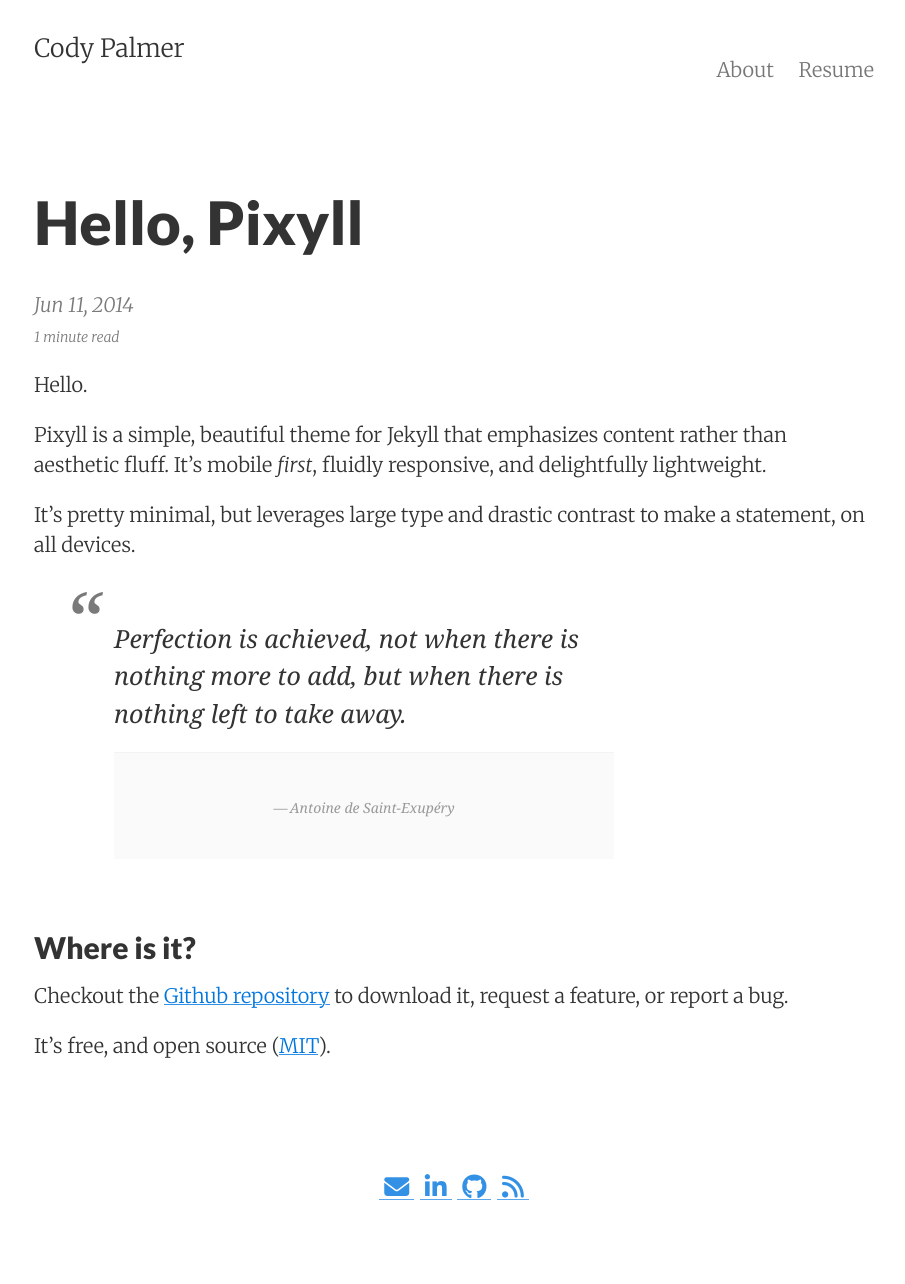
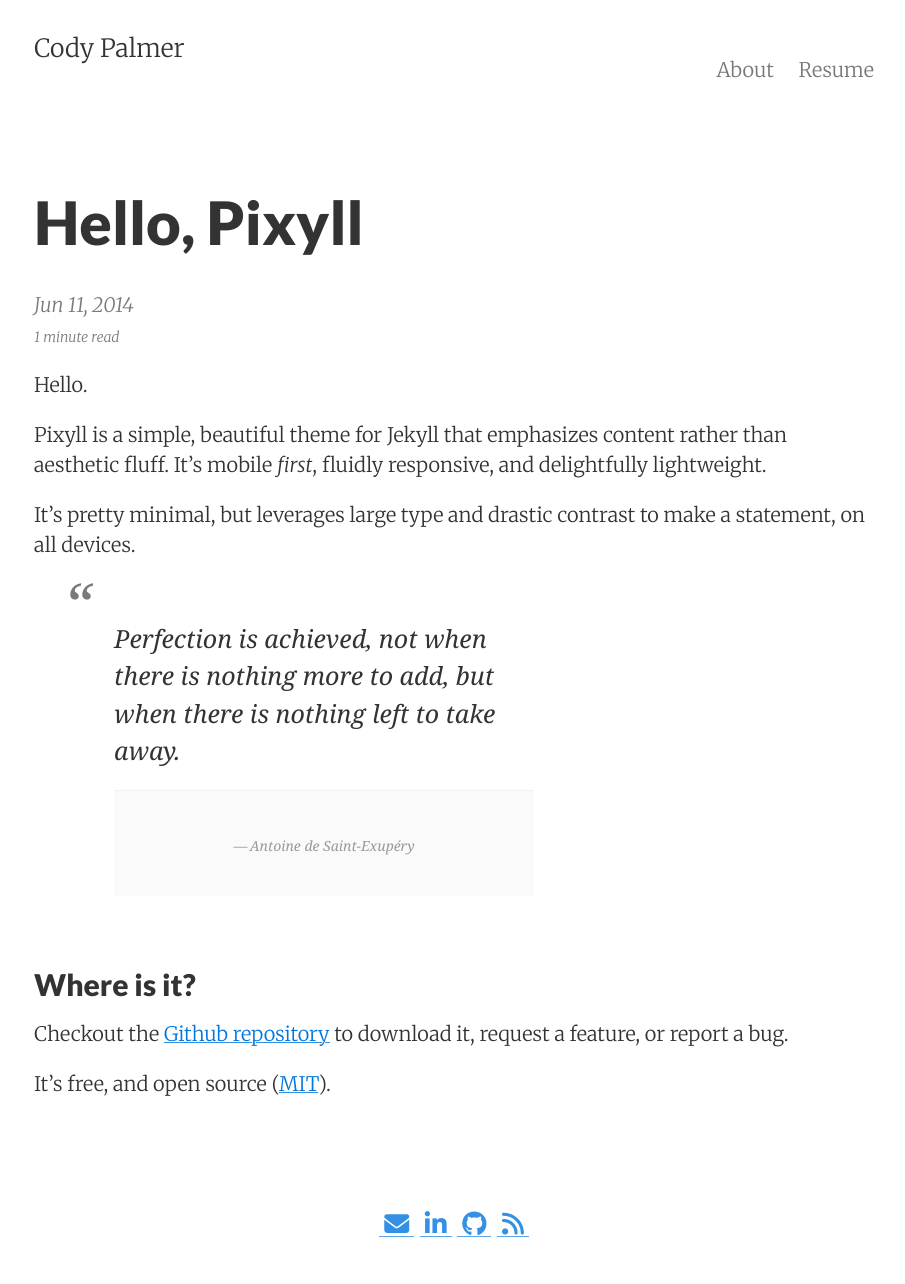
Before and after one commit to palmerco/web_server, a Jekyll site: the page built from scratch/default posts/2014-06-11-welcome-to-pixyll.markdown, in a window 1280 px wide. Shown: the whole page, without its empty margins (186-1091 px from the left). Built offline with Jekyll 4.4.1, drawn with Linux system fonts in a browser that asks for light colours; nearby versions of some CDN libraries; before the commit the page ends 1246 px from its top, so only the background shows below that.

Commit message:
Update _blockquotes.scss
changing quote font size

```diff
--- a/_sass/_blockquotes.scss
+++ b/_sass/_blockquotes.scss
@@ -2,7 +2,7 @@
     font-family: Georgia, serif;
     font-size: 18px;
     font-style: italic;
-    width: 500px;
+    width: 420px;
     margin: 0.25em 0;
     padding: 0.35em 40px;
     line-height: 1.45;
@@ -14,7 +14,7 @@
     display: block;
     padding-left: 10px;
     content: "\201C";
-    font-size: 80px;
+    font-size: 60px;
     position: absolute;
     left: -20px;
     top: -20px;
```
